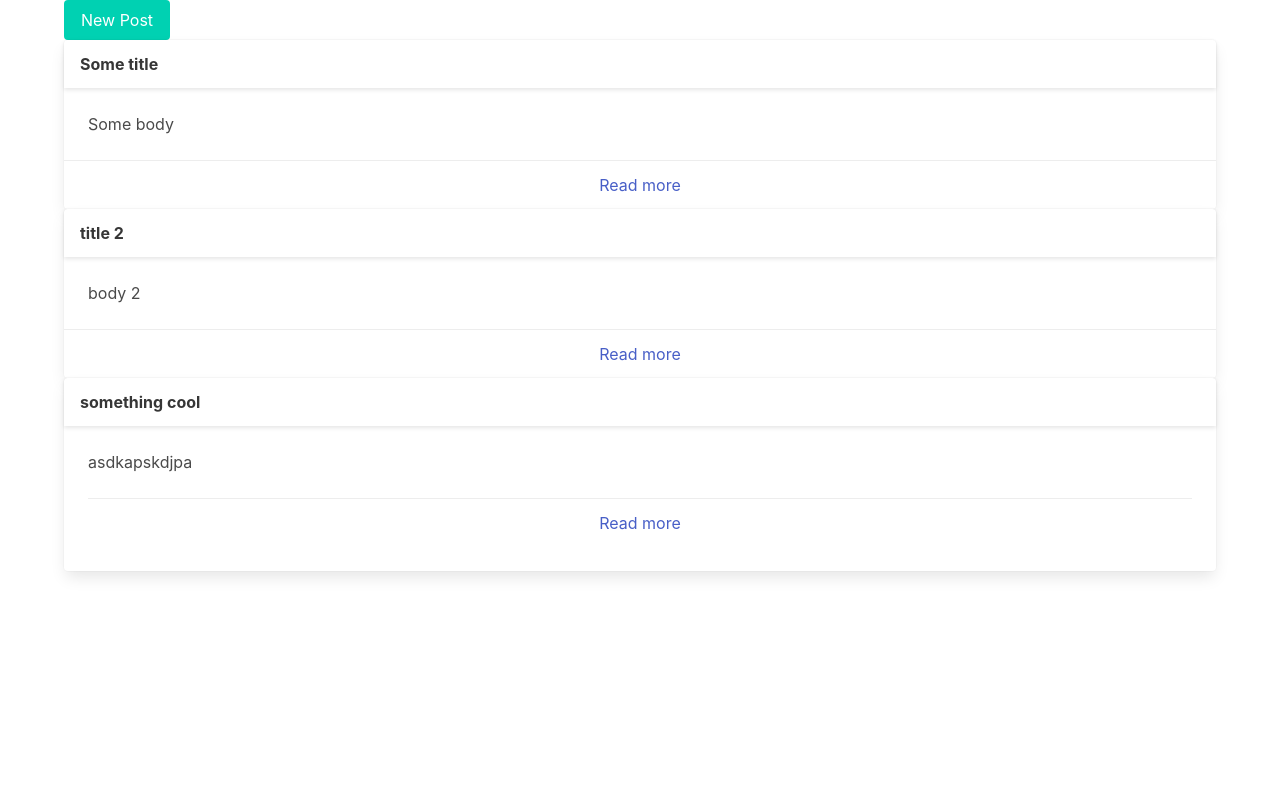
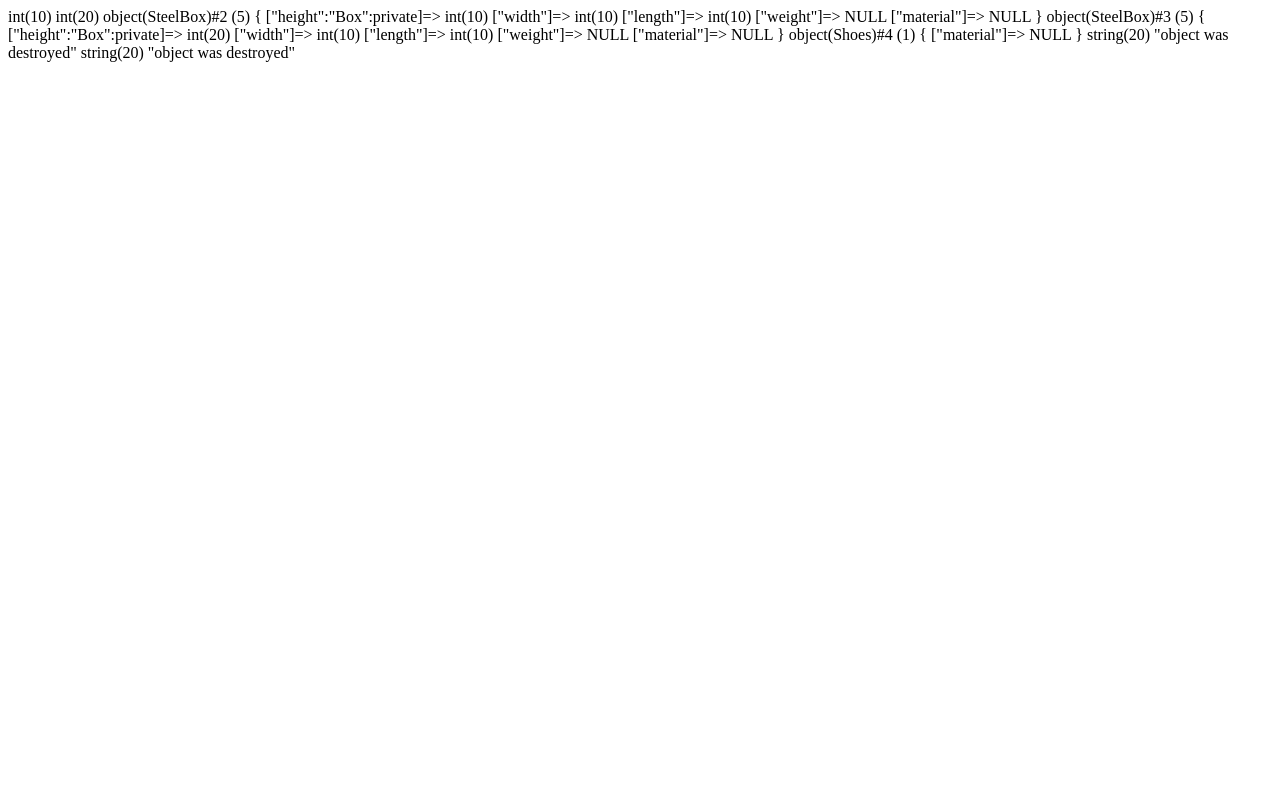
Before and after one commit to puumetall/php_project, a PHP site: page /public/index.php in a window 1280 px wide. Run offline with PHP 8.4, Linux system fonts and the light colour scheme.

Commit message:
Add OOP examples

```diff
--- a/index.php
+++ b/index.php
@@ -2,17 +2,7 @@
 $json = file_get_contents('posts.json');
 $posts = json_decode($json, true);
 ?>
-<!DOCTYPE html>
-<html lang="en">
-<head>
-    <meta charset="UTF-8">
-    <meta http-equiv="X-UA-Compatible" content="IE=edge">
-    <meta name="viewport" content="width=device-width, initial-scale=1.0">
-    <link rel="stylesheet" href="https://cdn.jsdelivr.net/npm/bulma@0.9.4/css/bulma.min.css">
-    <title>Document</title>
-</head>
-<body>
-    <div class="container">
+<?php include('partials/header.php'); ?>
         <a class="button is-primary" href="/new.php">New Post</a>
             <?php foreach($posts as $post): ?>
                 <div class="card">
@@ -31,6 +21,4 @@ $posts = json_decode($json, true);
                     </footer>
                 </div>
             <?php endforeach; ?>
-    </div>
-</body>
-</html>
+<?php include('partials/footer.php'); ?>
--- /dev/null
+++ b/partials/footer.php
@@ -0,0 +1,3 @@
+</div>
+</body>
+</html>
--- /dev/null
+++ b/public/index.php
@@ -0,0 +1,77 @@
+<?php
+
+class Box {
+    private int $height;
+    public $width;
+    public $length;
+
+    public function __construct($w, $h, $l){
+        $this->width = $w;
+        $this->height = $h;
+        $this->length = $l;
+    }
+
+    public function setHeight(int $height){
+        if($height>0){
+            $this->height = $height;
+        }
+    }
+
+    public function volume(){
+        return $this->height * $this->width * $this->length;
+    }
+
+    public function __toString(){
+        return "box w: $this->width, h: $this->height, l: $this->length and volume is {$this->volume()}";
+    }
+
+    public function __get($name){
+        var_dump("trying to access $name");
+    }
+
+    public function __set($name, $value){
+        var_dump("trying to set $name with value $value");
+    }
+
+    public function __call($name, $args) {
+        var_dump("trying to call method with $name with args" . implode(',', $args));
+    }
+    public function __invoke(...$args){
+        var_dump("trying to use object as function with args: " . implode(',', $args));
+    }
+
+    public function __destruct(){
+        var_dump('object was destroyed');
+    }
+}
+
+class SteelBox extends Box {
+    use Material;
+    public $weight;
+}
+
+class Shoes {
+    use Material;
+}
+
+trait Material {
+    public $material;
+
+    public function getMaterial(){
+        return $this->material;
+    }
+}
+
+$num1 = 10;
+$num2 = $num1;
+$num2 = 20;
+var_dump($num1);
+var_dump($num2);
+
+$box1 = new SteelBox(10, 10, 10);
+$box2 = clone $box1;
+$box2->setHeight(20);
+var_dump($box1);
+var_dump($box2);
+$shoes = new Shoes();
+var_dump($shoes);
```
Also changed, not shown: list.txt (deleted, +0 -11 lines), new.php (+2 -14 lines), partials/header.php (added, +11 -0 lines).
